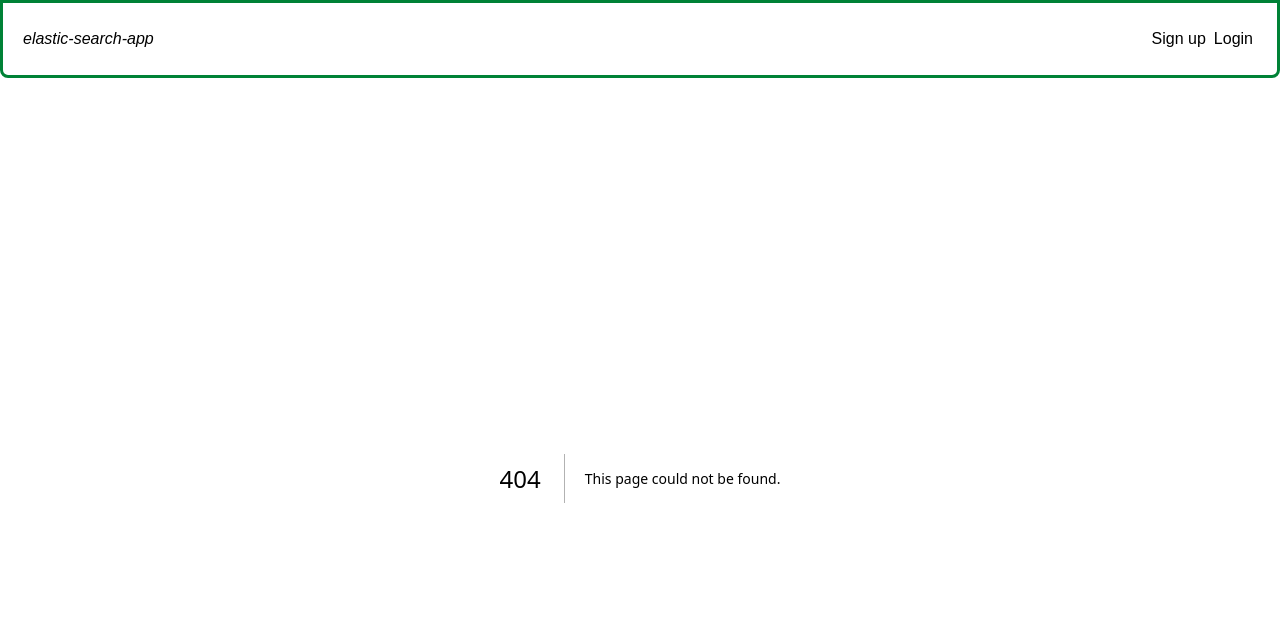
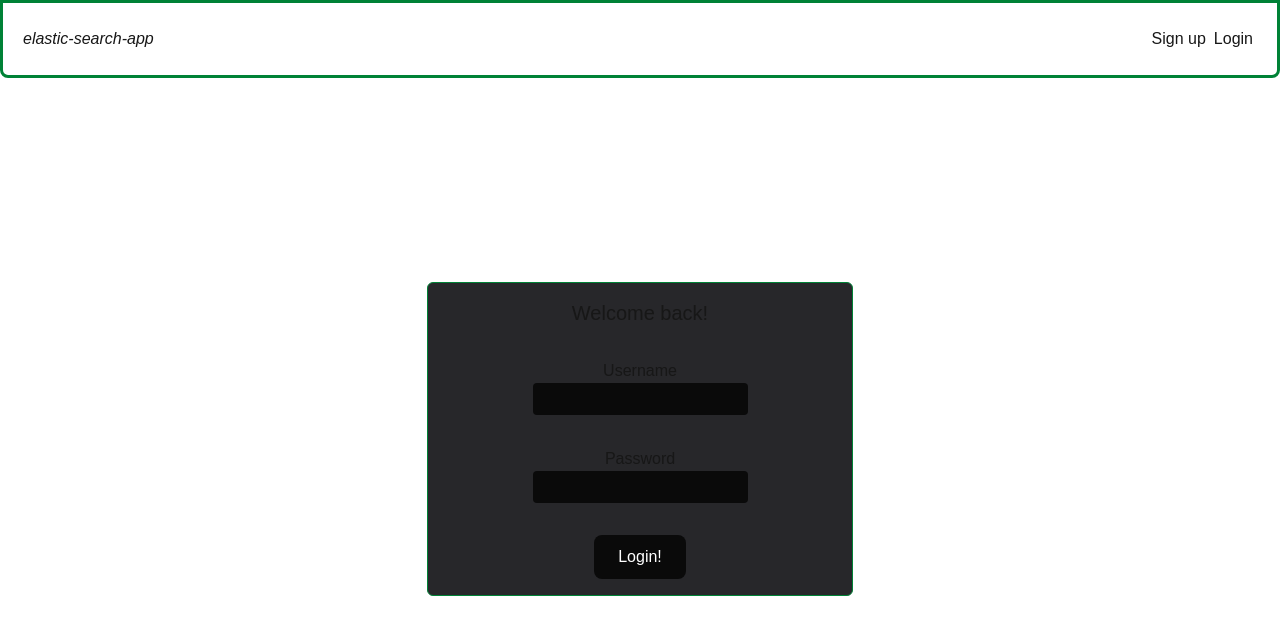
Before and after one commit to sandifx68/next.js-elastic-search-app, a Next.js app: page /login in a window 1280 px wide. Before the commit this address had no page. Shown: the top 634 px of the page. Built offline with nearby package versions, Linux system fonts and the light colour scheme.

Commit message:
Add login page

```diff
--- a/app/components/Navbar.tsx
+++ b/app/components/Navbar.tsx
@@ -1,11 +1,12 @@
+import Link from 'next/link';
 import LoginButtons from './login/LoginButtons';
 
 export default function Navbar() {
   return (
     <nav className="border-accent flex items-center justify-between rounded-b-lg border-3 p-5">
-      <span>
+      <Link href="/">
         <i>elastic-search-app</i>
-      </span>
+      </Link>
       <LoginButtons />
     </nav>
   );
--- a/app/components/login/LoginButtons.tsx
+++ b/app/components/login/LoginButtons.tsx
@@ -6,7 +6,9 @@ export default function LoginButtons() {
       <Link href="/sign-up" className="p-1">
         Sign up
       </Link>
-      <div className="p-1">Login</div>
+      <Link href="/login" className="p-1">
+        Login
+      </Link>
     </div>
   );
 }
--- /dev/null
+++ b/app/login/page.tsx
@@ -0,0 +1,81 @@
+'use client';
+
+import { useRouter } from 'next/navigation';
+import TextInput from '../components/input/TextInput';
+import { SubmitEvent, useState } from 'react';
+
+export default function Page() {
+  const router = useRouter();
+  const [username, setUsername] = useState('');
+  const [password, setPassword] = useState('');
+  const [error, setError] = useState('');
+
+  async function createSession() {
+    console.log(`User: ${username}, Password: ${password}`);
+  }
+
+  function blankError(field: string) {
+    return `${field} cannot be blank`;
+  }
+
+  async function validateForm(): Promise<string> {
+    const errors: string[] = [];
+    const fields = [
+      { value: username, label: 'Username' },
+      { value: password, label: 'Password' },
+    ];
+
+    fields.forEach(({ value, label }) => {
+      if (!value) errors.push(blankError(label));
+    });
+
+    const errorString = errors.join('. ');
+    return errorString;
+  }
+
+  async function handleSubmit(e: SubmitEvent<HTMLFormElement>) {
+    e.preventDefault();
+
+    const errorString = await validateForm();
+    if (errorString) {
+      setError(errorString);
+      return;
+    }
+
+    // TODO: handle server side errors
+    createSession();
+    router.push('/');
+  }
+
+  return (
+    <div className="flex flex-1 items-center justify-center">
+      <form
+        method="post"
+        onSubmit={handleSubmit}
+        className="border-accent bg-secondary flex w-1/3 flex-col items-center justify-center rounded-md border"
+      >
+        <div className="p-4 text-xl">Welcome back!</div>
+        <TextInput
+          id="username-input"
+          label="Username"
+          value={username}
+          onChange={setUsername}
+        />
+        <TextInput
+          id="password-input"
+          label="Password"
+          type="password"
+          value={password}
+          onChange={setPassword}
+        />
+        {error && <p className="mt-1 text-sm text-red-500">{error}</p>}
+        <button
+          type="submit"
+          className="bg-primary hover:bg-faded m-4 cursor-pointer rounded-lg px-6 py-2.5 font-medium text-white transition-all duration-150 hover:opacity-90"
+        >
+          Login!
+        </button>
+      </form>
+    </div>
+  );
+}
```
Also changed, not shown: 2 other files (tests, documents, lock files or other folders).
